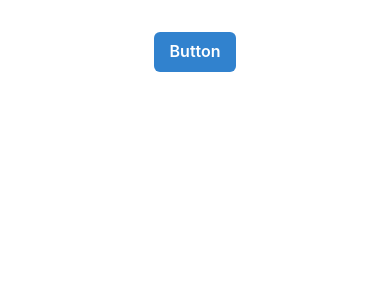
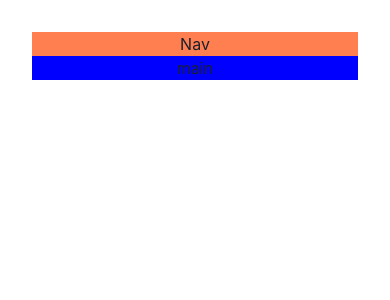
Before and after one commit to SURYAZ2/viteproject, a React (Vite) app: page / in a window 390 px wide. Shown: the top 300 px of the page. Built offline with nearby package versions, Linux system fonts and the light colour scheme.

Commit message:
Responsive layout

```diff
--- a/src/App.tsx
+++ b/src/App.tsx
@@ -1,12 +1,29 @@
-import { useState } from 'react'
-import reactLogo from './assets/react.svg'
-import './App.css'
-import { Button, ButtonGroup } from '@chakra-ui/react'
-
+import { useState } from "react";
+import reactLogo from "./assets/react.svg";
+import "./App.css";
+import { Button, ButtonGroup, Grid, GridItem, Show } from "@chakra-ui/react";
 
 function App() {
-  return <Button colorScheme='blue'>Button</Button>
-
+  return (
+    <Grid
+      templateAreas={{
+        base: `"nav" "main"`,
+        lg: `"nav nav" " aside main"`,
+      }}
+    >
+      <GridItem area="nav" bg="coral">
+        Nav
+      </GridItem>
+      <Show above="lg">
+        <GridItem area="aside" bg="gold">
+          aside{" "}
+        </GridItem>
+      </Show>
+      <GridItem area="main" bg="blue">
+        main
+      </GridItem>
+    </Grid>
+  );
 }
 
-export default App
+export default App;
```
